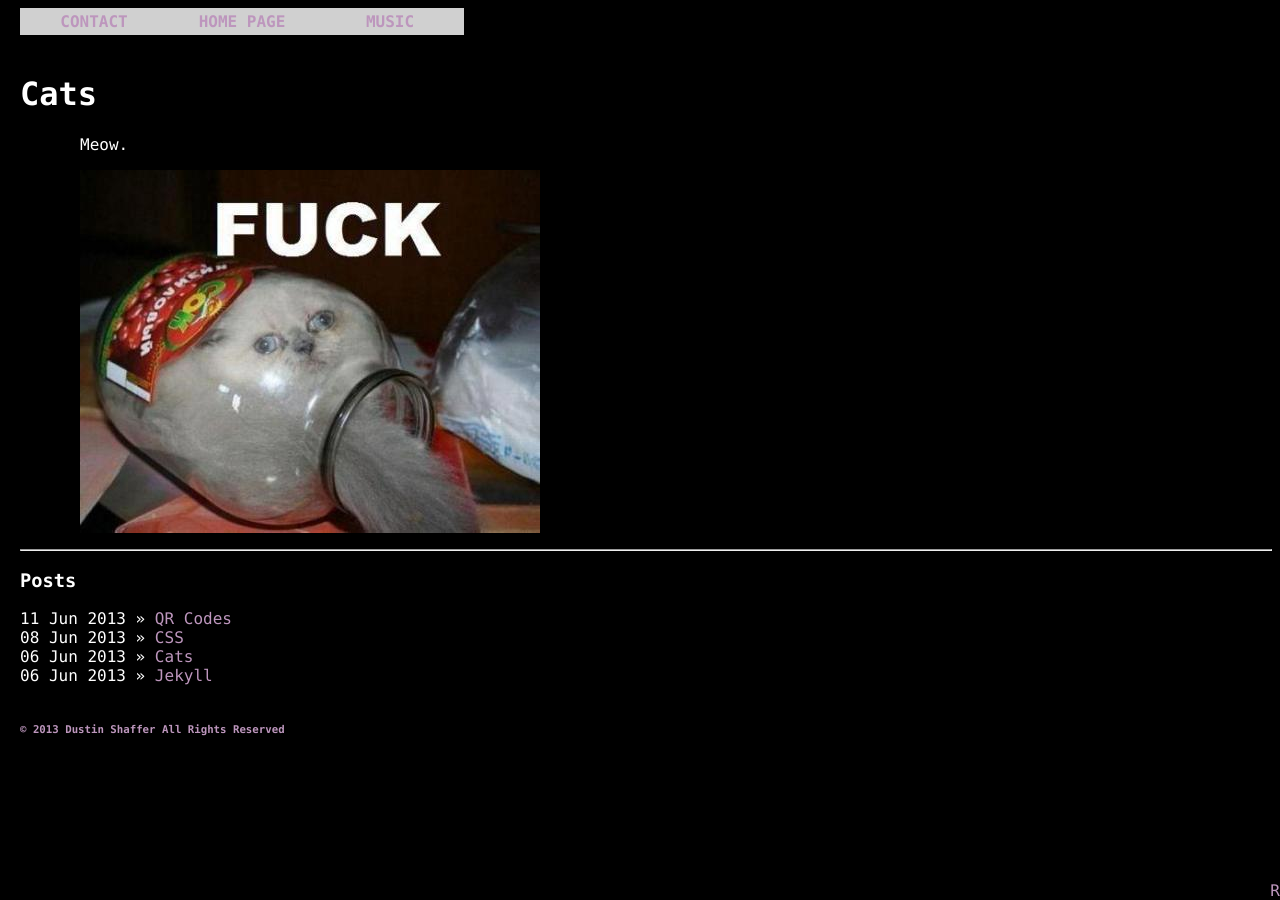
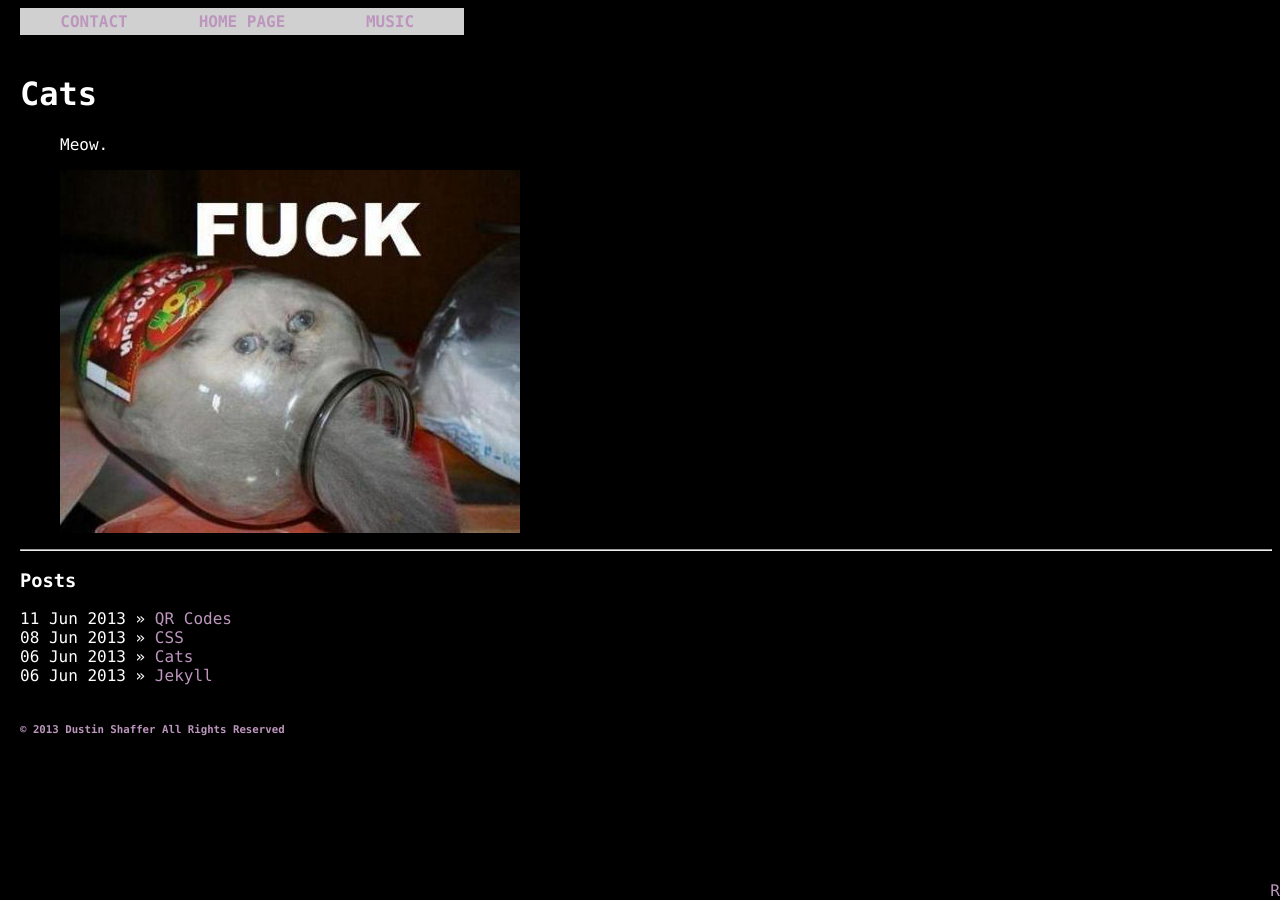
Before and after one commit to misterdustinface/misterdustinface.github.io, a Jekyll site: the page built from _posts/2013-6-6-cats.md, in a window 1280 px wide. Built offline with Jekyll 4.4.1, drawn with Linux system fonts in a browser that asks for light colours; comment, search, counter and statistics services are not loaded.

Commit message:
Update theme.css

```diff
--- a/css/theme1/theme.css
+++ b/css/theme1/theme.css
@@ -1,5 +1,5 @@
 head{font-family:"Lucida Console", Monaco, monospace; color:#ffffff; background-color:#000000; margin-left:60px;}
-p   {font-family:"Lucida Console", Monaco, monospace; color:#ffffff; background-color:#000000; margin-left:60px;}
+p   {font-family:"Lucida Console", Monaco, monospace; color:#ffffff; background-color:#000000; margin-left:40px;}
 body{font-family:"Lucida Console", Monaco, monospace; color:#ffffff; background-color:#000000; margin-left:20px;}
 
 /* List Stuff */
```
